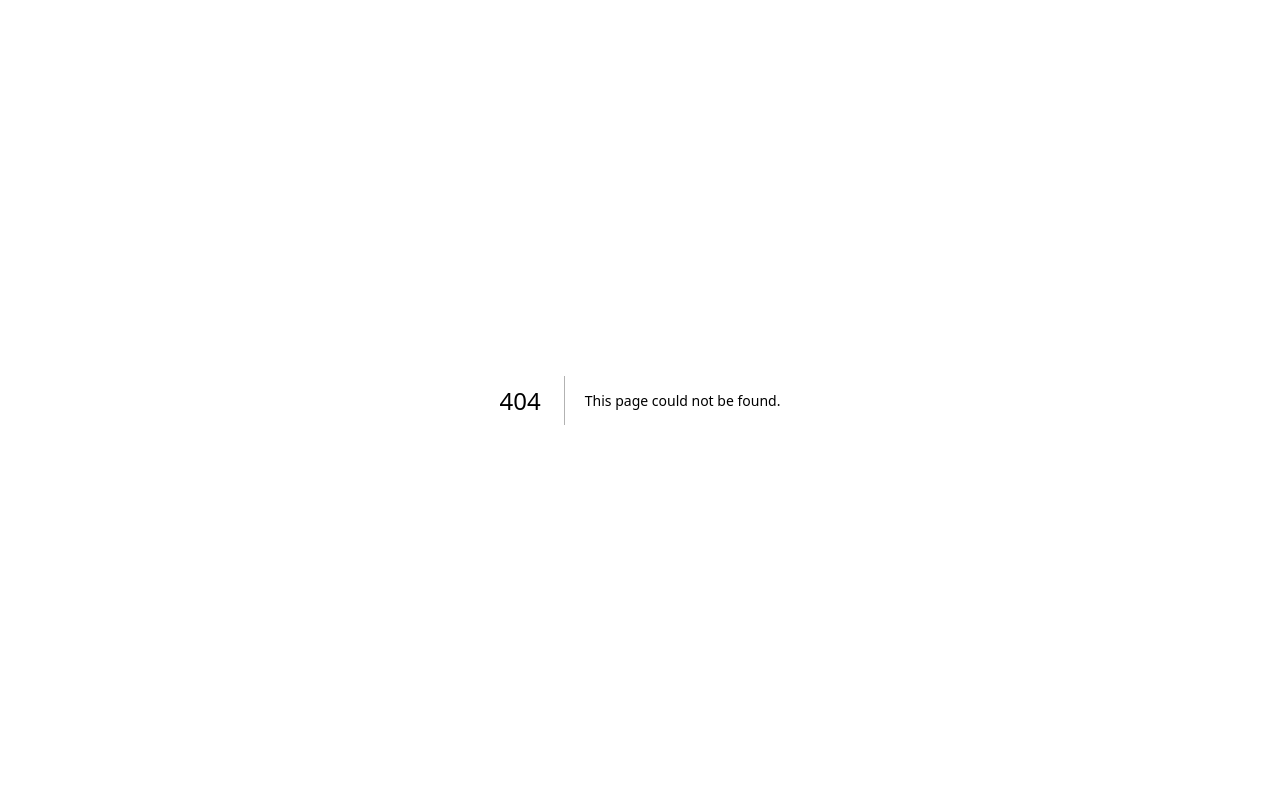
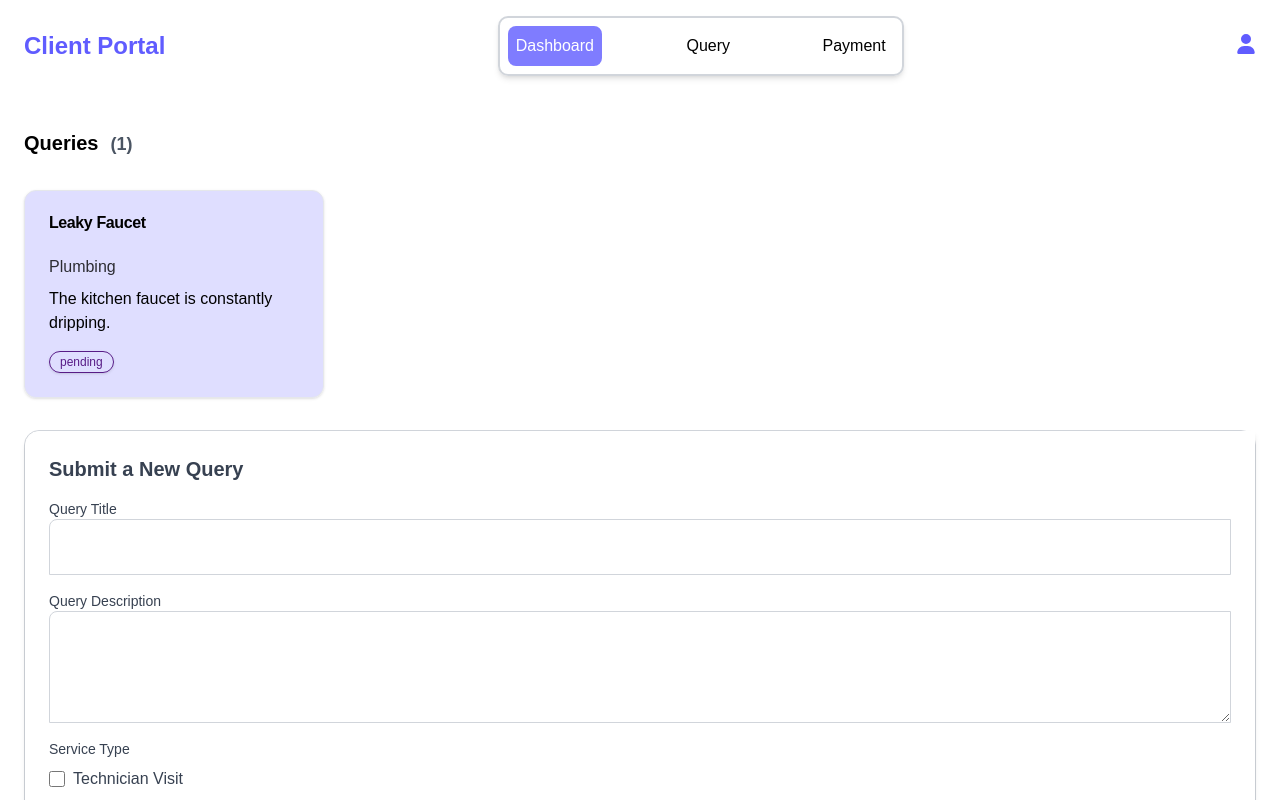
Before and after one commit to vvc10/crm-new, a Next.js app: page /query in a window 1280 px wide. Before the commit this address had no page. Shown: the top 800 px of the page. Built offline with nearby package versions, Linux system fonts and the light colour scheme.

Commit message:
query page added

```diff
--- /dev/null
+++ b/src/pages/query.jsx
@@ -0,0 +1,14 @@
+import ClientNavbar from '@/components/navbar/ClientNavbar'
+import React from 'react'
+import ClientQuery from './user/userquery/query'
+
+const query = () => {
+  return (
+    <div>
+      <ClientNavbar/>
+      <ClientQuery/>
+    </div>
+  )
+}
+
+export default query
```
